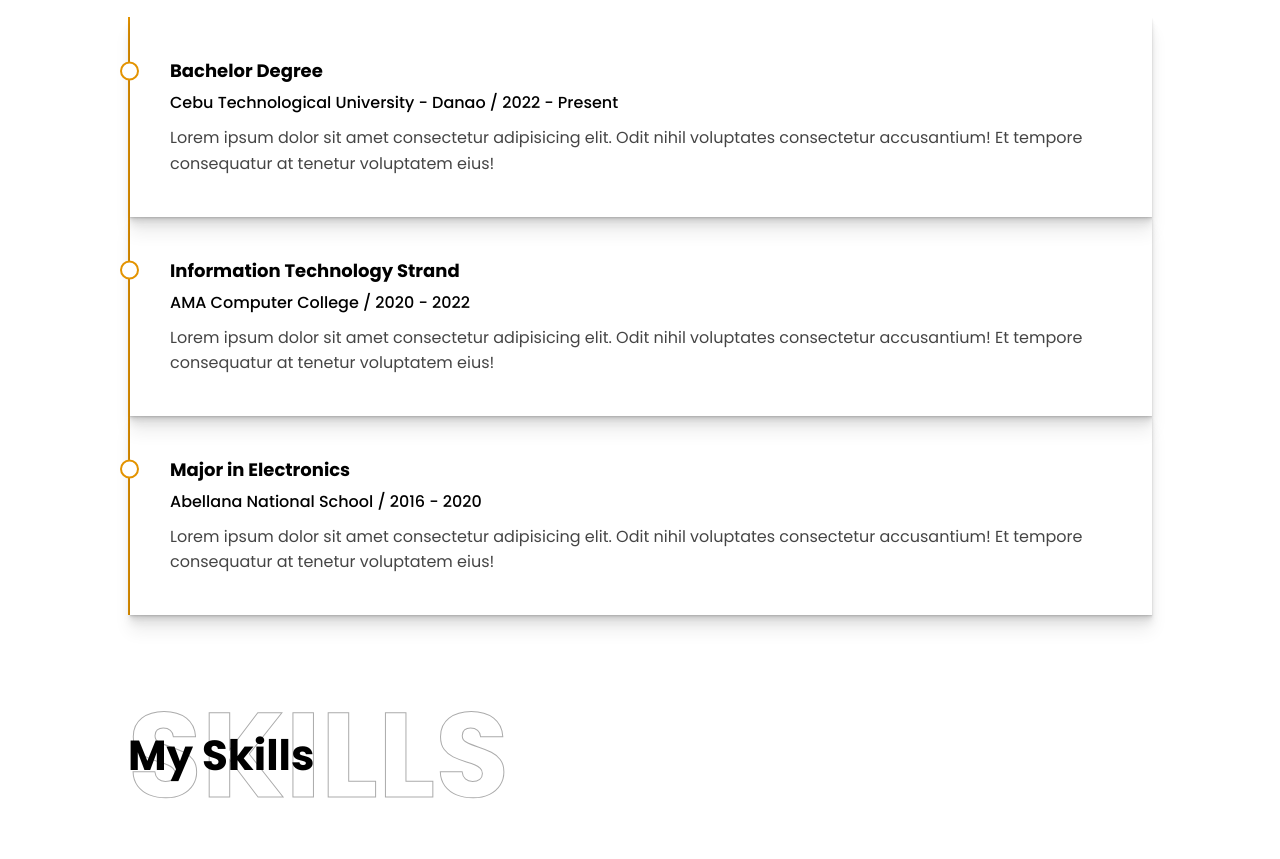
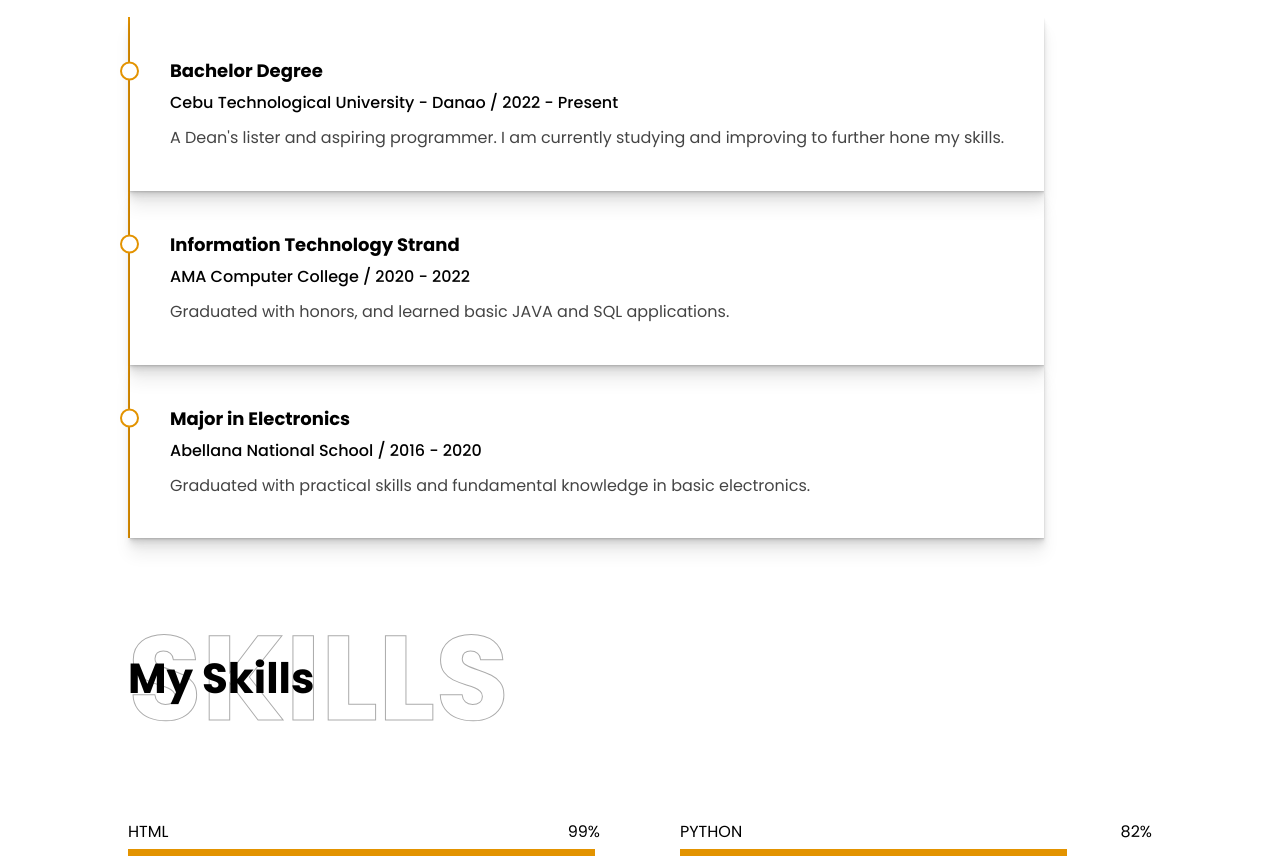
Before and after one commit to Xzud/Xzud.github.io, a plain HTML site: page index.html in a window 1280 px wide. Shown: the part 1948-2807 px from the top of the page. Drawn offline with Linux system fonts and the light colour scheme; a web font is replaced by a local one.

Commit message:
Update index.html

```diff
--- a/index.html
+++ b/index.html
@@ -135,8 +135,7 @@
                 <h4>Bachelor Degree</h4>
                 <span>Cebu Technological University - Danao / 2022 - Present</span>
                 <p>
-                  Lorem ipsum dolor sit amet consectetur adipisicing elit. Odit nihil voluptates consectetur
-                  accusantium! Et tempore consequatur at tenetur voluptatem eius!
+                  A Dean's lister and aspiring programmer. I am currently studying and improving to further hone my skills.
                 </p>
               </div>
 
@@ -144,8 +143,7 @@
                 <h4>Information Technology Strand</h4>
                 <span>AMA Computer College / 2020 - 2022</span>
                 <p>
-                  Lorem ipsum dolor sit amet consectetur adipisicing elit. Odit nihil voluptates consectetur
-                  accusantium! Et tempore consequatur at tenetur voluptatem eius!
+                  Graduated with honors, and learned basic JAVA and SQL applications.
                 </p>
               </div>
 
@@ -153,8 +151,7 @@
                 <h4>Major in Electronics</h4>
                 <span>Abellana National School / 2016 - 2020</span>
                 <p>
-                  Lorem ipsum dolor sit amet consectetur adipisicing elit. Odit nihil voluptates consectetur
-                  accusantium! Et tempore consequatur at tenetur voluptatem eius!
+                  Graduated with practical skills and fundamental knowledge in basic electronics.
                 </p>
               </div>
             </div>
```
